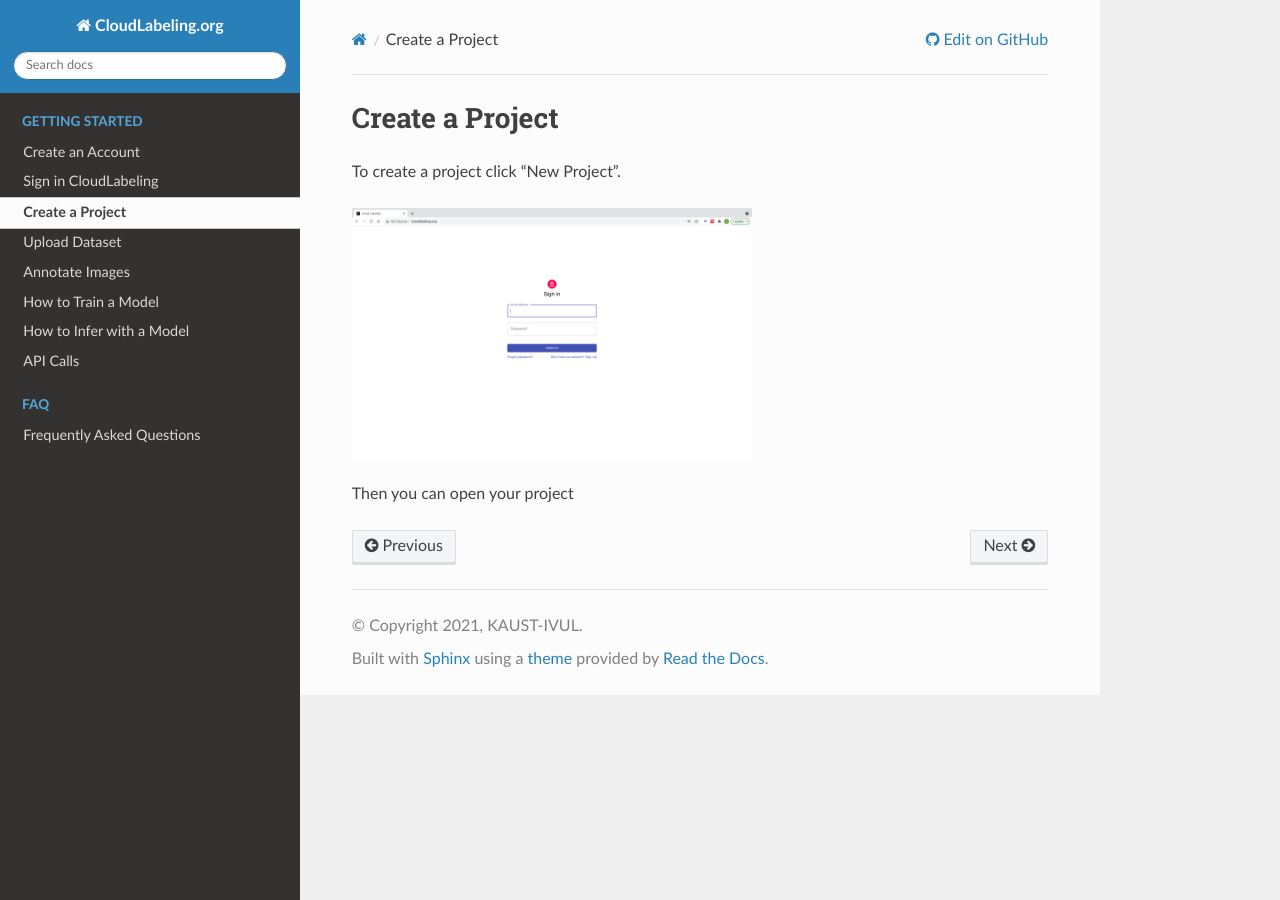
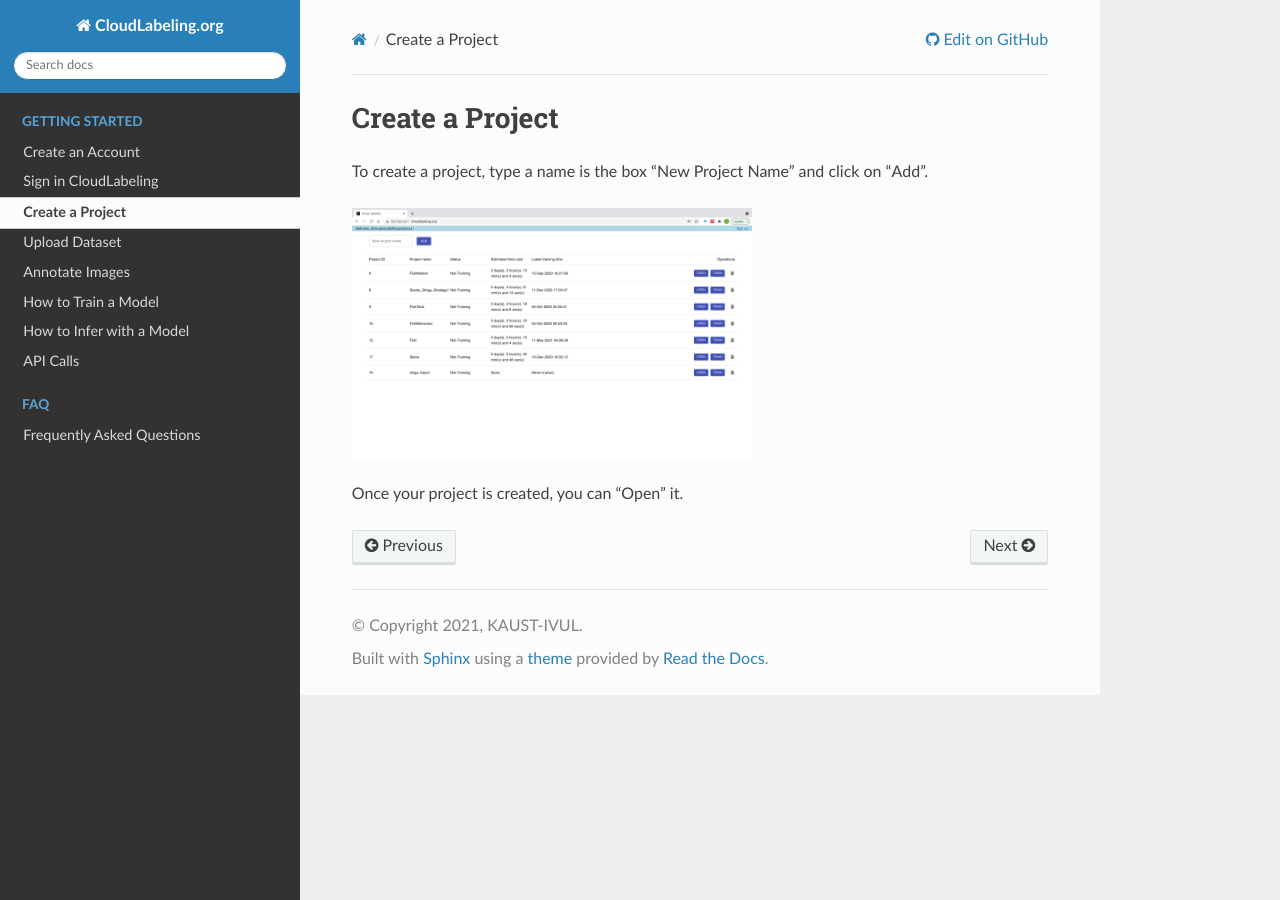
Before and after one commit to SilvioGiancola/CloudLabeling-API, a Sphinx documentation site: the page built from docs/content/GetStarted/3_CreateProject.rst, in a window 1280 px wide. Built offline with Sphinx 7.4.7 and the Read the Docs theme 2.0.0, drawn with Linux system fonts in a browser that asks for light colours.

Commit message:
create project

```diff
--- a/docs/content/GetStarted/2_SignIn.rst
+++ b/docs/content/GetStarted/2_SignIn.rst
@@ -9,7 +9,7 @@
 
 To log in, visit https://cloudlabeling.org and enter your credentials.
 
-.. image:: ./image/SignIn.png
+.. image:: ./image/2_SignIn.png
   :width: 400
   :alt: Alternative text
 
--- a/docs/content/GetStarted/3_CreateProject.rst
+++ b/docs/content/GetStarted/3_CreateProject.rst
@@ -7,10 +7,10 @@
 Create a Project
 ================
 
-To create a project click "New Project".
+To create a project, type a name is the box "New Project Name" and click on "Add".
 
-.. image:: ./image/SignIn.png
+.. image:: ./image/3_CreateProject.png
   :width: 400
   :alt: Alternative text
 
-Then you can open your project
+Once your project is created, you can "Open" it.
```
Also changed, not shown: docs/content/GetStarted/image/2_SignIn.png (renamed from docs/content/GetStarted/image/SignIn.png), docs/content/GetStarted/image/3_CreateProject.png (added), docs/content/GetStarted/image/search.png (deleted), docs/content/GetStarted/image/website.png (deleted), 1 other file.
